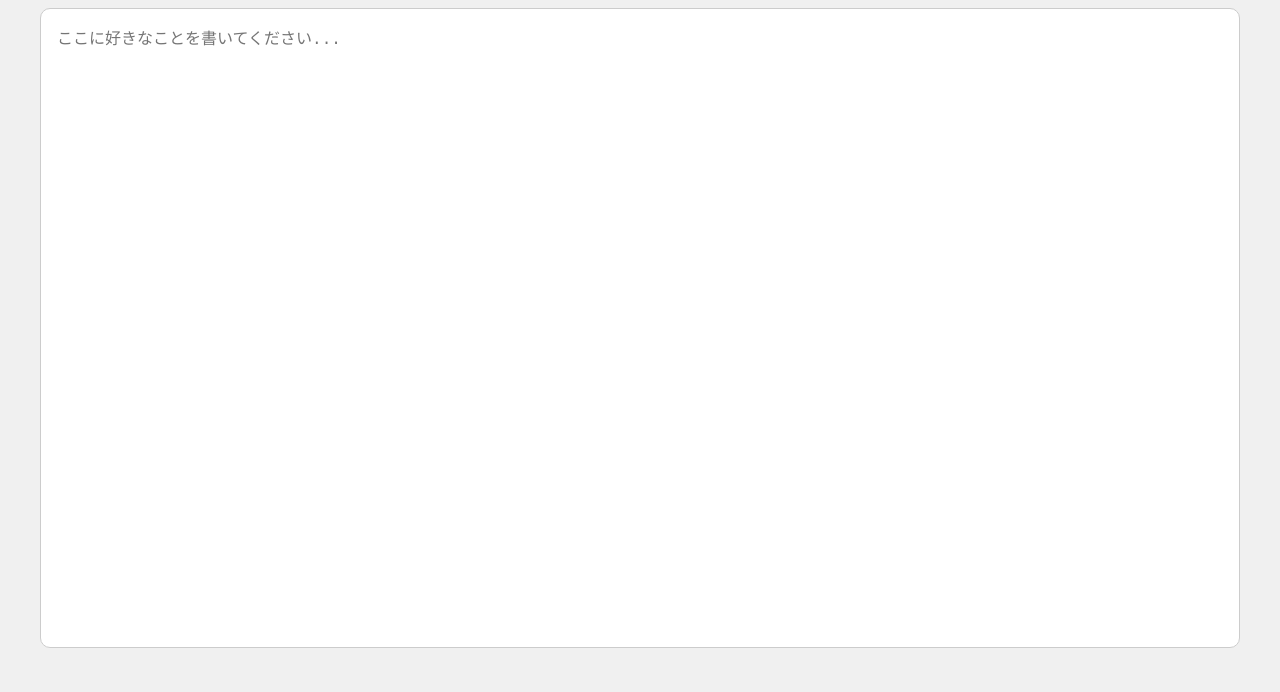
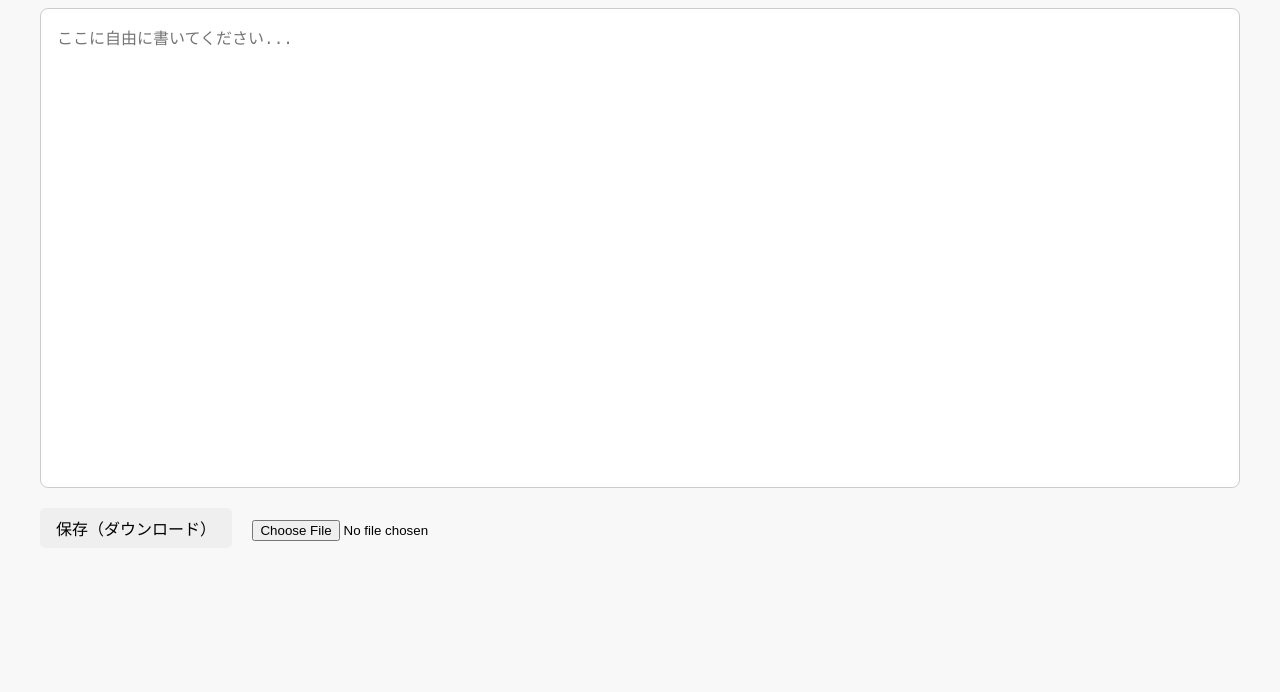
Before and after one commit to MasaPanda2/input_test, a plain HTML site: page index.html in a window 1280 px wide. Shown: the part 121-813 px from the top of the page. Drawn offline with Linux system fonts and the light colour scheme.

Commit message:
Update index.html

```diff
--- a/index.html
+++ b/index.html
@@ -2,27 +2,72 @@
 <html lang="ja">
 <head>
   <meta charset="UTF-8">
-  <title>自由入力ページ</title>
+  <title>入力保存・読込メモ帳</title>
   <style>
     body {
       font-family: sans-serif;
-      background-color: #f0f0f0;
       padding: 2rem;
+      background-color: #f8f8f8;
     }
     textarea {
       width: 100%;
-      height: 80vh;
+      height: 60vh;
+      padding: 1rem;
       font-size: 1rem;
-      padding: 1rem;
+      border: 1px solid #ccc;
+      border-radius: 8px;
+      resize: none;
       box-sizing: border-box;
-      border-radius: 10px;
-      border: 1px solid #ccc;
-      resize: none;
+    }
+    button {
+      margin-top: 1rem;
+      margin-right: 1rem;
+      padding: 0.5rem 1rem;
+      font-size: 1rem;
+      border: none;
+      border-radius: 5px;
+      cursor: pointer;
+    }
+    input[type="file"] {
+      margin-top: 1rem;
     }
   </style>
 </head>
 <body>
-  <h1>自由に入力してください</h1>
-  <textarea placeholder="ここに好きなことを書いてください..."></textarea>
+
+  <h1>メモ帳 - 保存と読み込み</h1>
+
+  <textarea id="textArea" placeholder="ここに自由に書いてください..."></textarea>
+  <br>
+
+  <button onclick="saveText()">保存（ダウンロード）</button>
+
+  <input type="file" id="fileInput" accept=".txt" onchange="loadText(event)">
+
+  <script>
+    // 保存機能：入力内容を.txtファイルとしてダウンロード
+    function saveText() {
+      const text = document.getElementById("textArea").value;
+      const blob = new Blob([text], { type: "text/plain" });
+      const url = URL.createObjectURL(blob);
+      const link = document.createElement("a");
+      link.href = url;
+      link.download = "log.txt";
+      link.click();
+      URL.revokeObjectURL(url);
+    }
+
+    // 読み込み機能：選んだ.txtファイルの中身をテキストエリアに表示
+    function loadText(event) {
+      const file = event.target.files[0];
+      if (!file) return;
+      const reader = new FileReader();
+      reader.onload = function(e) {
+        document.getElementById("textArea").value = e.target.result;
+      };
+      reader.readAsText(file);
+    }
+  </script>
+
 </body>
 </html>
```
